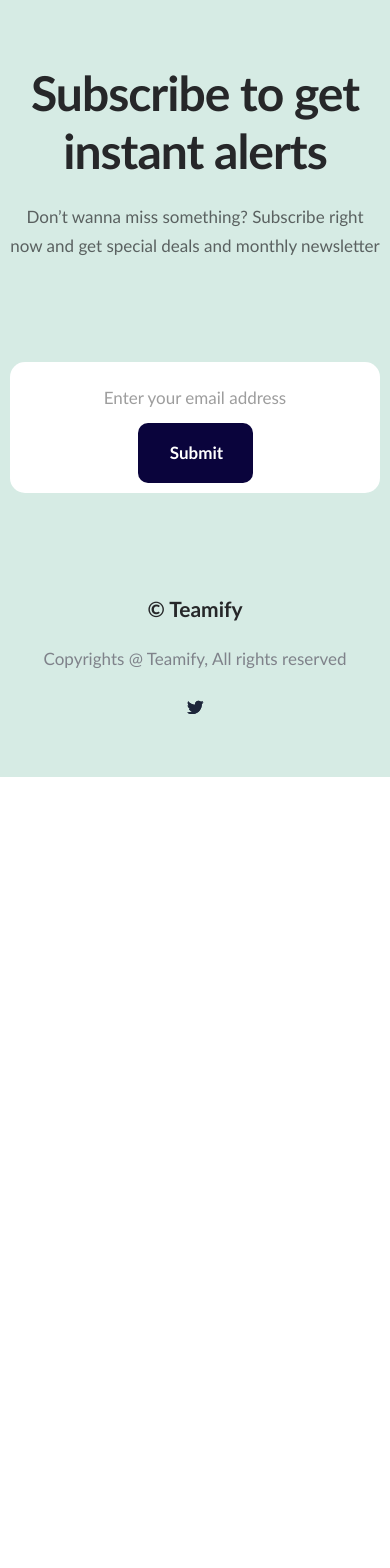
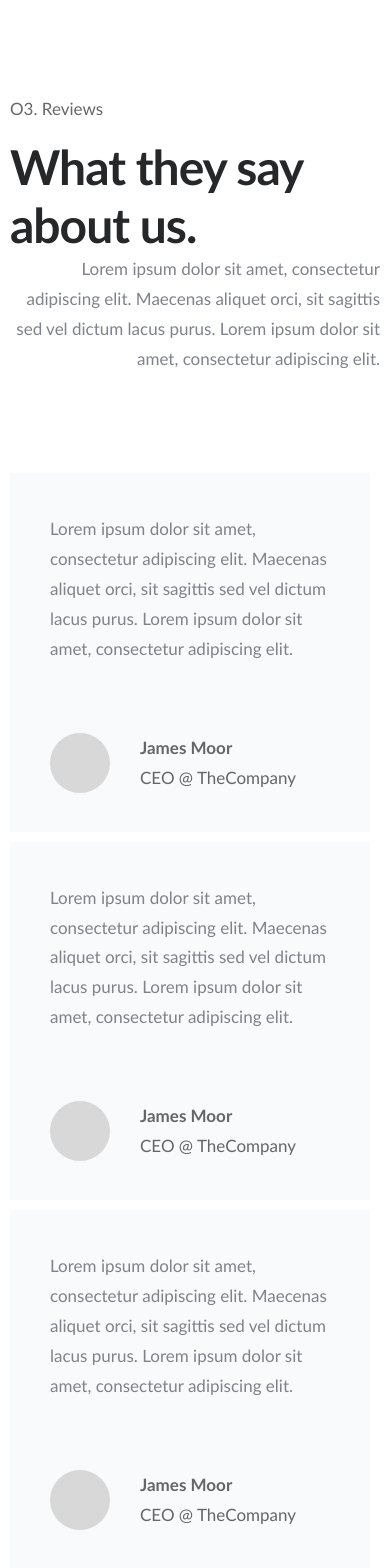
Before and after one commit to dima-leveret/CodeaddictRecruitmentTask, a React (Create React App) app in the folder crt-app/: page / in a window 390 px wide. Shown: the part 3704-5272 px from the top of the page. Before the commit the page ends 4481 px from the top, so only its background shows below. Built offline with nearby package versions, Linux system fonts and the light colour scheme.

Commit message:
finished with Reviews block, responsive, finished the LP-content component, finished Landing Page

```diff
--- a/crt-app/src/components/landing-page/LP-content.js
+++ b/crt-app/src/components/landing-page/LP-content.js
@@ -54,6 +54,58 @@ function LandingPageContect() {
                     </div>
                 </div>
 
+                <div className='reviews' >
+                    <div className='reviews-text' >
+                        <div>
+                            <p className='reviews-text-1' >O3. Reviews</p>
+                            <h3>What they say about us.</h3>
+                        </div>
+                        <p className='reviews-text-2' >Lorem ipsum dolor sit amet, consectetur adipiscing elit. Maecenas aliquet orci, sit sagittis sed vel dictum lacus purus.  Lorem ipsum dolor sit amet, consectetur adipiscing elit. </p>
+                    </div>
+
+                    <div className='reviews-cards'>
+                        <div className='review-card' >
+                            <p>Lorem ipsum dolor sit amet, consectetur adipiscing elit. Maecenas aliquet orci, sit sagittis sed vel dictum lacus purus.  Lorem ipsum dolor sit amet, consectetur adipiscing elit. </p>
+                            <div className='avatar-name-position' >
+                                <div className='avatar-container' >
+                                    <div className='avatar' ></div>
+                                </div>
+                                <div className='name-position' >
+                                    <p className='name' >James Moor</p>
+                                    <p className='position' >CEO @ TheCompany</p>
+                                </div>
+                            </div>
+                        </div>
+
+                        <div className='review-card' >
+                            <p>Lorem ipsum dolor sit amet, consectetur adipiscing elit. Maecenas aliquet orci, sit sagittis sed vel dictum lacus purus.  Lorem ipsum dolor sit amet, consectetur adipiscing elit. </p>
+                            <div className='avatar-name-position' >
+                                <div className='avatar-container' >
+                                    <div className='avatar' ></div>
+                                </div>
+                                <div className='name-position' >
+                                    <p className='name' >James Moor</p>
+                                    <p className='position' >CEO @ TheCompany</p>
+                                </div>
+                            </div>
+                        </div>
+
+                        <div className='review-card' >
+                            <p>Lorem ipsum dolor sit amet, consectetur adipiscing elit. Maecenas aliquet orci, sit sagittis sed vel dictum lacus purus.  Lorem ipsum dolor sit amet, consectetur adipiscing elit. </p>
+                            <div className='avatar-name-position' >
+                                <div className='avatar-container' >
+                                    <div className='avatar' ></div>
+                                </div>
+                                <div className='name-position' >
+                                    <p className='name' >James Moor</p>
+                                    <p className='position' >CEO @ TheCompany</p>
+                                </div>
+                            </div>
+                        </div>
+                    </div>
+
+                </div>
+
             </div>
         </div>
     )
--- a/crt-app/src/style/Subscribe-Footer.css
+++ b/crt-app/src/style/Subscribe-Footer.css
@@ -5,4 +5,5 @@
     max-width: 1440px;
     width: 100%;
     background-color: #d6ebe4;
+    margin-top: 197px;
 }
--- a/crt-app/src/style/landing-page/LP-content.css
+++ b/crt-app/src/style/landing-page/LP-content.css
@@ -197,6 +197,120 @@
     height: 100%;
 }
 
+
+
+.reviews {
+    margin-top: 170px;
+    display: flex;
+    flex-direction: column;
+    width: 100%;
+}
+
+.reviews-text{
+    display: flex;
+    justify-content: space-between;
+    margin-bottom: 99px;
+}
+
+.reviews-text-1 {
+    margin-bottom: 14px;
+    opacity: 0.7;
+    font-family: 'Gill Sans', 'Gill Sans MT', Calibri, 'Trebuchet MS', sans-serif;
+    font-size: 17px;
+    line-height: 1.76;
+    color: #262729;
+}
+
+.reviews-text > div > h3 {
+    font-family: 'Gill Sans', 'Gill Sans MT', Calibri, 'Trebuchet MS', sans-serif;
+    font-size: 48px;
+    font-weight: bold;
+    line-height: 1.21;
+    letter-spacing: -1px;
+    color: #262729;
+}
+
+.reviews-text-2 {
+    max-width: 520px;
+    width: 100%;
+    font-family: 'Gill Sans', 'Gill Sans MT', Calibri, 'Trebuchet MS', sans-serif;
+    font-size: 17px;
+    line-height: 1.76;
+    text-align: right;
+    color: #7f828a;
+}
+
+.reviews-cards {
+    width: 100%;
+    display: flex;
+    justify-content: space-between;
+    flex-wrap: wrap;
+}
+
+.review-card {
+    max-width: 380px;
+    width: 100%;
+    height: auto;
+    padding: 41px 40px 39px;
+    background-color: #f9fafb;
+    margin: 0 10px 10px 0;
+}
+
+.review-card > p {
+    font-family: 'Gill Sans', 'Gill Sans MT', Calibri, 'Trebuchet MS', sans-serif;
+    font-size: 17px;
+    font-weight: normal;
+    font-stretch: normal;
+    font-style: normal;
+    line-height: 1.76;
+    letter-spacing: normal;
+    color: #7f828a;
+    margin-bottom: 69px;
+}
+
+.avatar-name-position {
+    display: flex;
+    align-items: center;
+}
+
+.avatar-container{
+    max-width: 60px;
+    width: 100%;
+    height: 60px;
+    margin-right: 30px;
+}
+
+.avatar {
+    width: 100%;
+    height: 100%;
+    border-radius: 50%;
+    background-color: #d8d8d8;
+}
+
+.name {
+    opacity: 0.7;
+    font-family: 'Gill Sans', 'Gill Sans MT', Calibri, 'Trebuchet MS', sans-serif;
+    font-size: 17px;
+    font-weight: bold;
+    line-height: 1.76;
+    color: #262729;
+}
+
+.position {
+    opacity: 0.7;
+    font-family: 'Gill Sans', 'Gill Sans MT', Calibri, 'Trebuchet MS', sans-serif;
+    font-size: 17px;
+    line-height: 1.76;
+    color: #262729;
+}
+
+@media only screen and (max-width: 1195px) {
+    .reviews-cards {
+        justify-content: space-around;
+    }
+}
+
+
 @media only screen and (max-width: 768px) {
 
     .about-us {
@@ -214,6 +328,10 @@
     .clients-images {
         order: 1;
         margin-top: 20px;
+    }
+
+    .reviews-text {
+        flex-direction: column;
     }
 }
 
```
